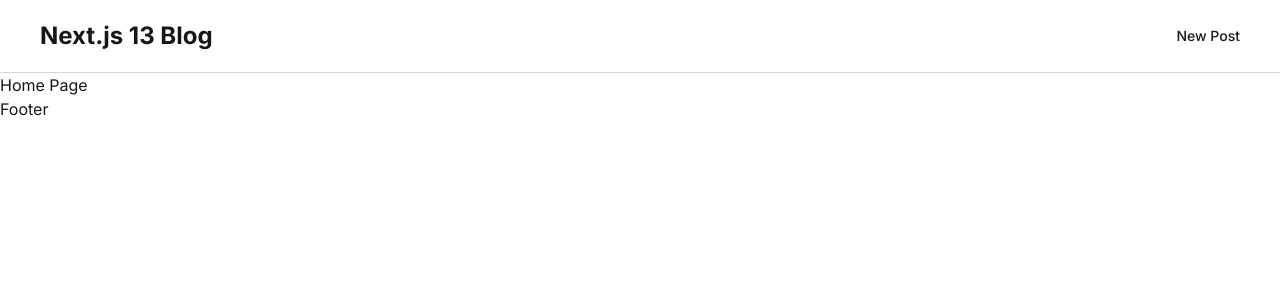
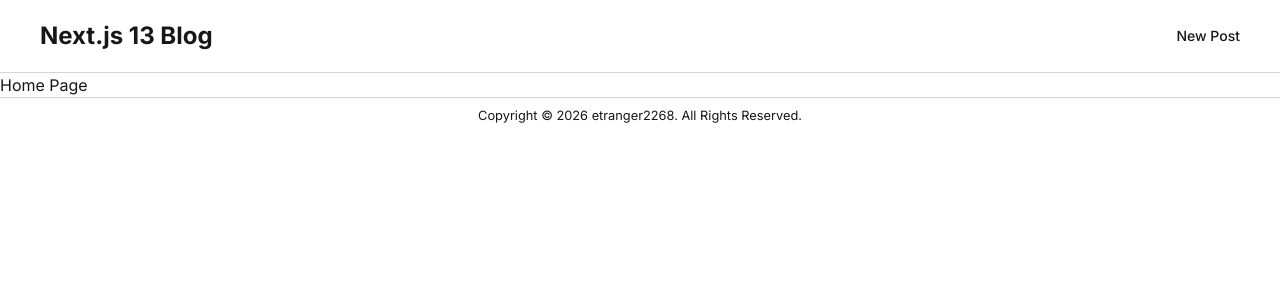
Before and after one commit to etranger2268/udemy-nextjs13-learning-with-microblog, a Next.js app: page / in a window 1280 px wide. Shown: the top 300 px of the page. Built offline with nearby package versions, Linux system fonts and the light colour scheme.

Commit message:
develop-4-17

```diff
--- a/src/components/Footer.tsx
+++ b/src/components/Footer.tsx
@@ -1,5 +1,9 @@
 const Footer = () => {
-  return <footer>Footer</footer>;
+  return (
+    <footer className="flex justify-center py-2 border-t border-gray-300">
+      <small>Copyright &copy; 2026 etranger2268. All Rights Reserved.</small>
+    </footer>
+  );
 };
 
 export default Footer;
```
